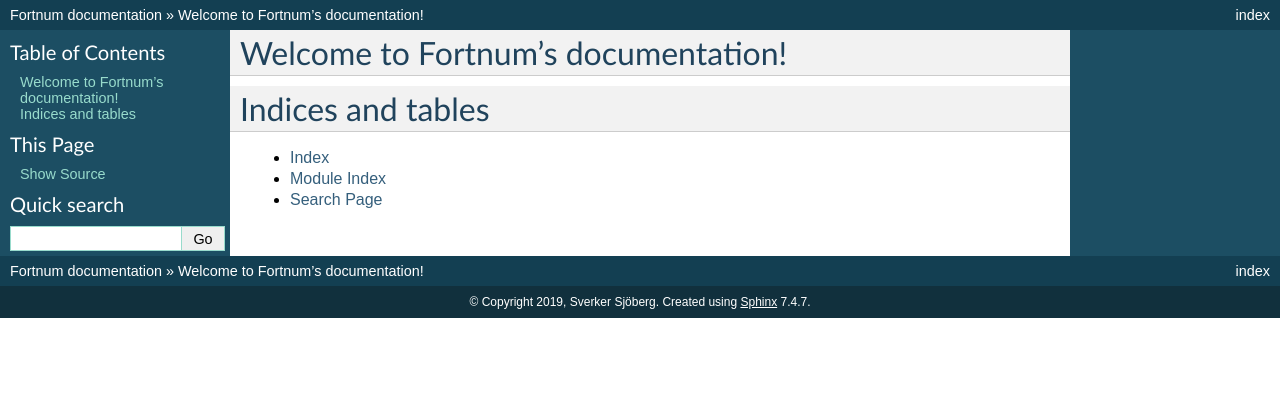
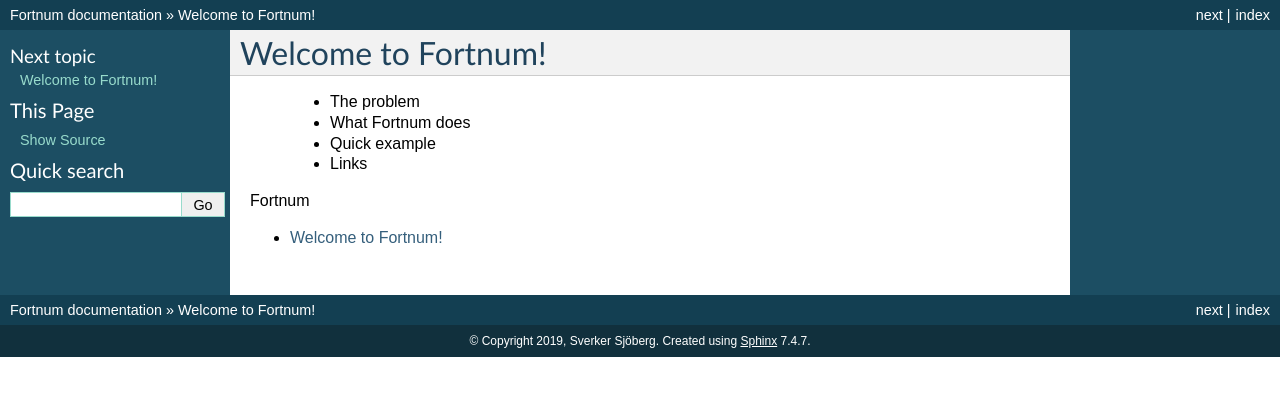
Before and after one commit to SverkerSbrg/fortnum, a Sphinx documentation site: the page built from docs/index.rst, in a window 1280 px wide. Shown: the top 396 px of the page. Built offline with Sphinx 7.4.7, drawn with Linux system fonts in a browser that asks for light colours.

Commit message:
Docs outline

```diff
--- a/README.rst
+++ b/README.rst
@@ -0,0 +1,8 @@
+===================
+Welcome to Fortnum!
+===================
+
+ - The problem
+ - What Fortnum does
+ - Quick example
+ - Links
--- /dev/null
+++ b/docs/fortnum.rst
@@ -0,0 +1 @@
+.. include:: ../README.rst
--- a/docs/index.rst
+++ b/docs/index.rst
@@ -1,20 +1,8 @@
-.. Fortnum documentation master file, created by
-   sphinx-quickstart on Fri Jan 18 11:04:21 2019.
-   You can adapt this file completely to your liking, but it should at least
-   contain the root `toctree` directive.
+.. include:: ../README.rst
 
-Welcome to Fortnum's documentation!
-===================================
 
 .. toctree::
    :maxdepth: 2
-   :caption: Contents:
+   :caption: Fortnum
 
-
-
-Indices and tables
-==================
-
-* :ref:`genindex`
-* :ref:`modindex`
-* :ref:`search`
+   fortnum
--- /dev/null
+++ b/docs/quick_start.rst
@@ -0,0 +1,3 @@
+===========
+Quick start
+===========
```
